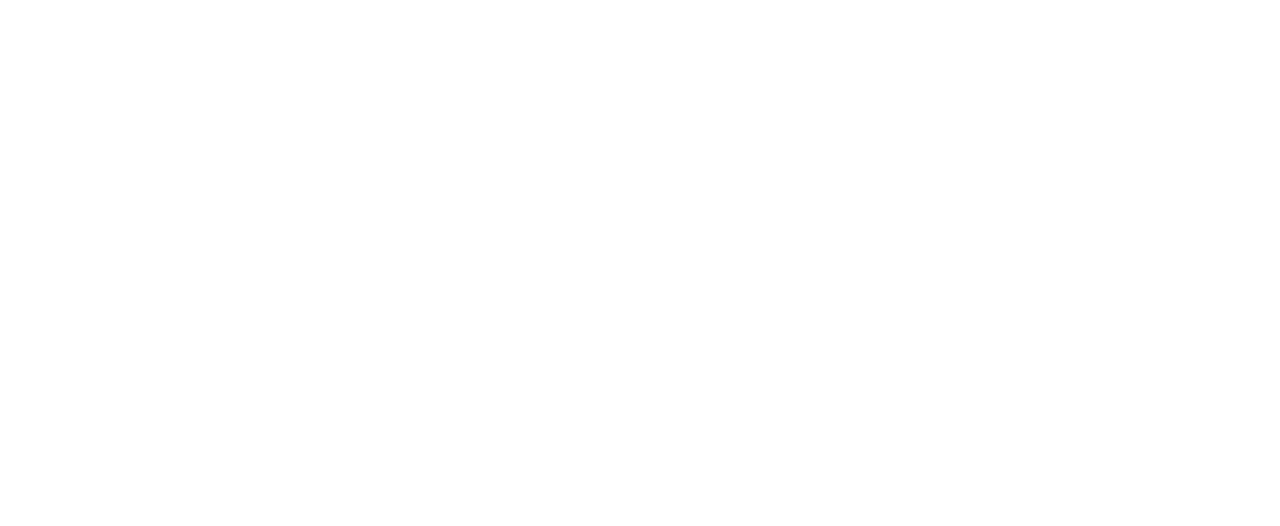
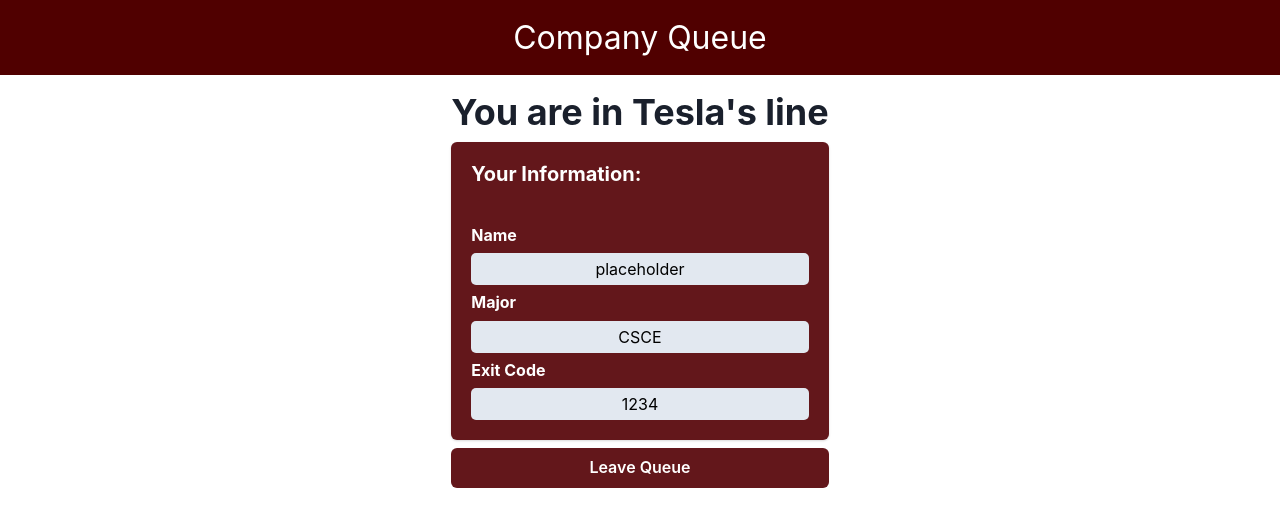
Before and after one commit to secsysadmin/company-queue, a React (Vite) app in the folder client/: page /student/status in a window 1280 px wide. Shown: the top 526 px of the page. Built offline with nearby package versions, Linux system fonts and the light colour scheme.

Commit message:
add student status page

```diff
--- a/client/src/pages/Student/StudentStatus.tsx
+++ b/client/src/pages/Student/StudentStatus.tsx
@@ -1,4 +1,38 @@
+import { Stack, Card, CardBody, CardHeader, Text, Heading, Button } from "@chakra-ui/react";
+import Banner from "../../components/Banner";
 
 export default function StudentStatus() {
-    return <></>
+    const company = "Tesla";
+    return (<>
+        <Banner title='Company Queue'></Banner>
+        {/*@ts-ignore*/}
+        <div style={statusDivStyle}>
+        <Stack>
+            <Heading>You are in <b>{company}'s</b> line</Heading>
+            <Card backgroundColor={'red.900'}>
+                <CardHeader>
+                    <Heading color={'white'} size={'md'}>Your Information:</Heading>
+                </CardHeader>
+                <CardBody>
+                    <Stack>
+                    <Heading size={'sm'} color={'white'}>Name</Heading>
+                    <Text fontSize={'md'} backgroundColor={'gray.200'} borderRadius={'5px'} padding={'1'} textAlign={'center'} color={'black'}>placeholder</Text>
+                    <Heading size={'sm'} color={'white'}>Major</Heading>
+                    <Text fontSize={'md'} backgroundColor={'gray.200'} borderRadius={'5px'} padding={'1'} textAlign={'center'} color={'black'}>CSCE</Text>
+                    <Heading size={'sm'} color={'white'}>Exit Code</Heading>
+                    <Text fontSize={'md'} backgroundColor={'gray.200'} borderRadius={'5px'} padding={'1'} textAlign={'center'} color={'black'}>1234</Text>
+                    </Stack>
+                </CardBody>
+            </Card>
+            <Button backgroundColor={'red.900'} color={'white'}>Leave Queue</Button>
+        </Stack>
+        </div>
+    </>);
 }
+
+const statusDivStyle = {
+    marginTop: '1rem',
+    display: 'flex',
+    flexDirection: 'column',
+    alignItems: 'center',
+}
```
